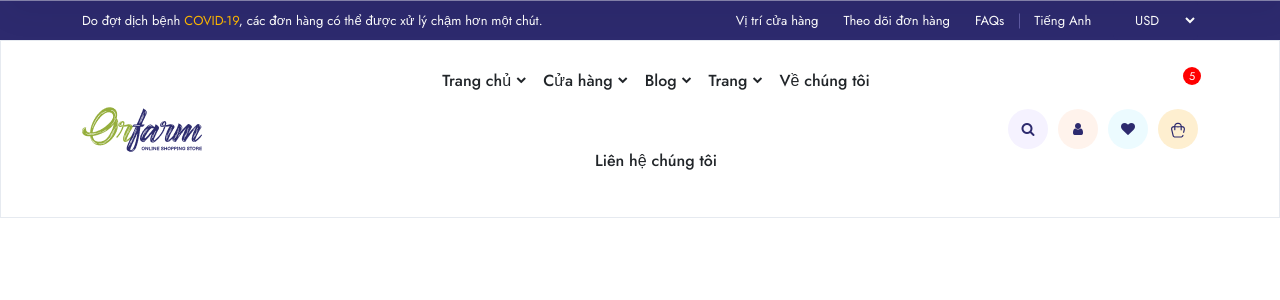
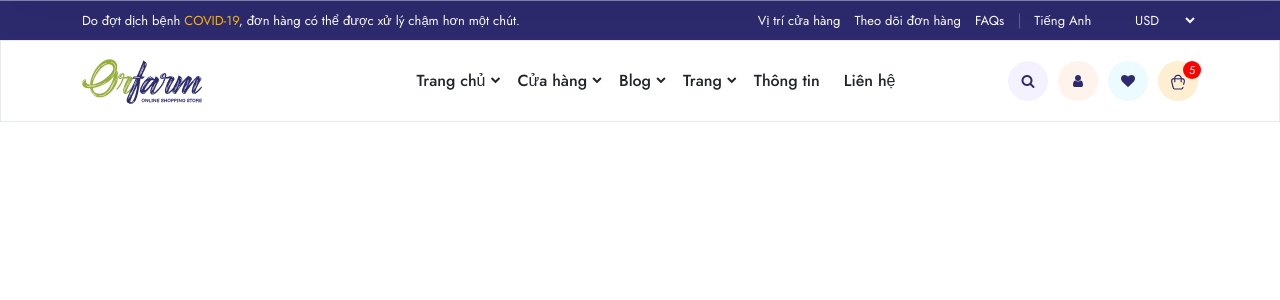
Before and after one commit to Ducvovan01/orfarm_clone, a JavaScript app in the folder orfarm/: page /404 in a window 1280 px wide. Shown: the top 300 px of the page. Built offline with nearby package versions, Linux system fonts and the light colour scheme.

Commit message:
fix_response

```diff
--- a/orfarm/src/components/Header.vue
+++ b/orfarm/src/components/Header.vue
@@ -20,7 +20,6 @@ const currentLanguage = computed(() => {
   const foundLanguage = languages.find((item) => item.code === language.value)
   return foundLanguage ? foundLanguage.name : 'Tiếng Anh'
 })
-
 
 const openSearchBar = () => {
   isSearchBarOpened.value = true
@@ -47,7 +46,7 @@ const toggleTopPriceSelect = () => {
           <div class="col-lg-6 col-md-12">
             <div class="header__top-left">
               <span
-                >Do đợt dịch bệnh <strong>COVID-19</strong>, các đơn hàng có thể được xử lý chậm hơn
+                >Do đợt dịch bệnh <strong>COVID-19</strong>, đơn hàng có thể được xử lý chậm hơn
                 một chút.</span
               >
             </div>
@@ -214,8 +213,8 @@ const toggleTopPriceSelect = () => {
                         <li><a href="404.html">Trang 404</a></li>
                       </ul>
                     </li>
-                    <li><a href="about.html">Về chúng tôi</a></li>
-                    <li><a href="contact.html">Liên hệ chúng tôi</a></li>
+                    <li><a href="about.html">Thông tin</a></li>
+                    <li><a href="contact.html">Liên hệ</a></li>
                   </ul>
                 </nav>
               </div>
@@ -234,7 +233,7 @@ const toggleTopPriceSelect = () => {
                   <a href="wishlist.html"><i class="icon-heart icons"></i></a>
                 </div>
                 <div class="header__info-cart tpcolor__oasis ml-10 tp-cart-toggle">
-                  <button>
+                  <button class="header__info-button">
                     <i><img src="../assets/img/icon/cart-1.svg" alt="" /></i>
                     <span>5</span>
                   </button>
@@ -267,7 +266,7 @@ const toggleTopPriceSelect = () => {
   color: var(--tp-common-white);
   display: inline-block;
   font-size: 13px;
-  margin-left: 25px;
+  margin-left: 14px;
   cursor: pointer;
 }
 .header__top-link a:hover {
@@ -621,6 +620,10 @@ const toggleTopPriceSelect = () => {
   padding-left: 8px;
 }
 
+#mobile-menu > ul {
+  margin-bottom: 0;
+}
+
 .header__info a i,
 .header__info button i {
   height: 40px;
@@ -664,6 +667,11 @@ const toggleTopPriceSelect = () => {
 .header__info {
   justify-content: end;
 }
+
+.header__info-button {
+  position: relative;
+}
+
 .header__info-cart span {
   position: absolute;
   font-size: 11px;
@@ -675,7 +683,7 @@ const toggleTopPriceSelect = () => {
   line-height: 18px;
   display: block;
   border-radius: 50px;
-  top: 26px;
+  top: 0px;
   right: -3px;
 }
 </style>
--- a/orfarm/src/components/HeaderSearch.vue
+++ b/orfarm/src/components/HeaderSearch.vue
@@ -16,10 +16,10 @@ const props = defineProps({
             <div class="container">
                 <div class="row justify-content-center">
                     <div class="col-6 pt-100 pb-100">
-                        <h2 class="tpsearchbar__title">What Are You Looking For?</h2>
+                        <h2 class="tpsearchbar__title">Bạn Đang Tìm Kiếm Gì?</h2>
                         <div class="tpsearchbar__form">
                             <form action="#">
-                                <input type="text" name="search" placeholder="Search Product...">
+                                <input type="text" name="search" placeholder="Tìm sản phẩm...">
                                 <button class="tpsearchbar__search-btn"><i class="fa fa-magnifying-glass"></i></button>
                             </form>
                         </div>
```
Also changed, not shown: orfarm/src/assets/css/temp.css.
